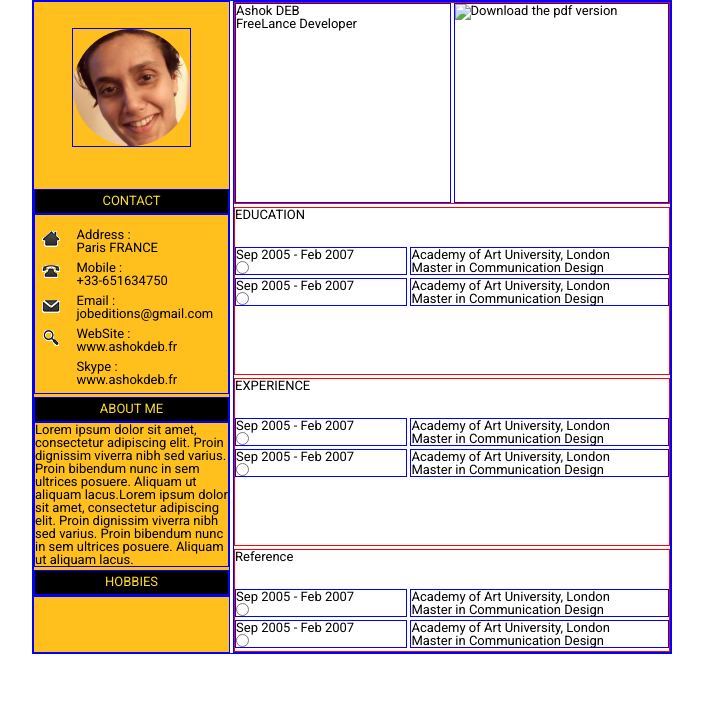
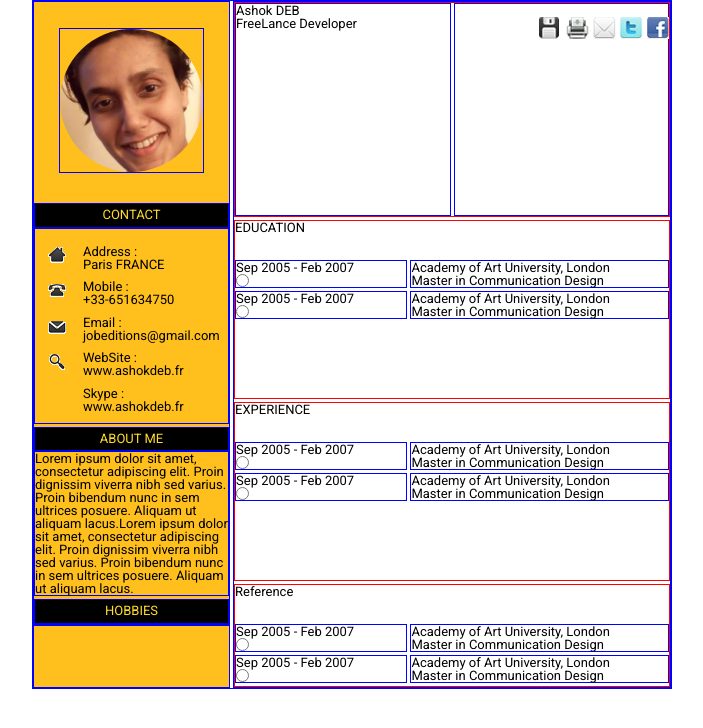
Before and after one commit to jobeditions/OC-Project2, a plain HTML site: page index.html in a window 1280 px wide. Shown: the whole page, without its empty margins (288-991 px from the left). Drawn offline with Linux system fonts and the light colour scheme; a script that the page names is missing.

Commit message:
Social Section Updated

```diff
--- a/index.html
+++ b/index.html
@@ -99,11 +99,11 @@
                 <!-- Begin Social -->
                 <div class="social">
                     <ul>
-                        <li><a class='north' href="#" title="Download .pdf"><img src="images/icn-save.jpg" alt="Download the pdf version" /></a></li>
-                        <li><a class='north' href="javascript:window.print()" title="Print"><img src="images/icn-print.jpg" alt="" /></a></li>
-                        <li><a class='north' id="contact" href="contact/index.html" title="Contact Me"><img src="images/icn-contact.jpg" alt="" /></a></li>
-                        <li><a class='north' href="#" title="Follow me on Twitter"><img src="images/icn-twitter.jpg" alt="" /></a></li>
-                        <li><a class='north' href="#" title="My Facebook Profile"><img src="images/icn-facebook.jpg" alt="" /></a></li>
+                        <li><a class='north' href="#" title="Download .pdf"><img src="images/icons/icn-save.jpg" alt="Download the pdf version" /></a></li>
+                        <li><a class='north' href="javascript:window.print()" title="Print"><img src="images/icons/icn-print.jpg" alt="" /></a></li>
+                        <li><a class='north' id="contact" href="contact/index.html" title="Contact Me"><img src="images/icons/icn-contact.jpg" alt="" /></a></li>
+                        <li><a class='north' href="#" title="Follow me on Twitter"><img src="images/icons/icn-twitter.jpg" alt="" /></a></li>
+                        <li><a class='north' href="#" title="My Facebook Profile"><img src="images/icons/icn-facebook.jpg" alt="" /></a></li>
                     </ul>
                 </section>
                 <!-- End of Section Introduction -->
--- a/test.css
+++ b/test.css
@@ -39,7 +39,7 @@ body{
     justify-content: center;
     align-items: center;
     margin: 2em auto;
-    width: 9em;
+    width: 11em;
 }
 
 .photo.avatar img{
@@ -69,11 +69,33 @@ body{
 .info ul li.web {
     background-image:url(images/icons/icn-web.gif);
 }
+
+.info ul li.web {
+    background-image:;
+}
 .info ul li {
     background-repeat: no-repeat;
     padding-left:35px;
     background-position: 0 .2em;
     height:20px;
     display:block;
-    margin:1em auto 1em .5em;
+    margin:1.2em auto 1.2em 1em;
 }
+
+.social {
+    padding-top:1em;
+    padding-left: 6em;
+}
+
+.social ul {
+    list-style: none;
+}
+
+.social ul li {
+    float:left;
+    width:21px;
+    height:24px;
+    margin:0;
+    padding:0;
+    margin-left:6px;
+}
```
Also changed, not shown: images/icons/cm-swim-swim-swimmer-icon-with-png-and-vector-format-for-free-383841.png (added), images/icons/kisspng-cycling-bicycle-computer-icons-clip-art-5b085f9f581d71.8629346015272754233609.jpg (added), images/icons/skype.png (added), images/icons/table-tennis-69-839920.png (added).
